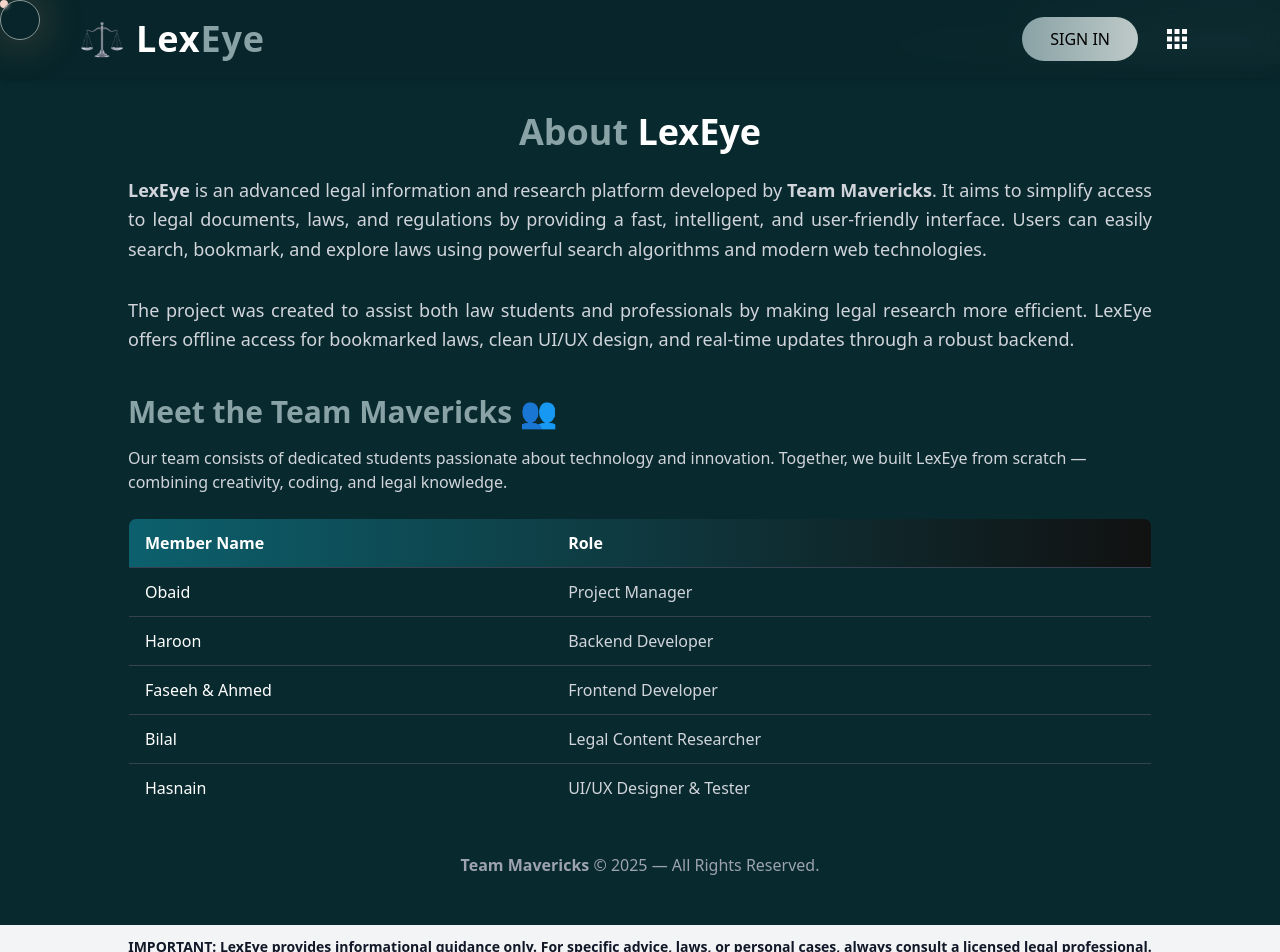
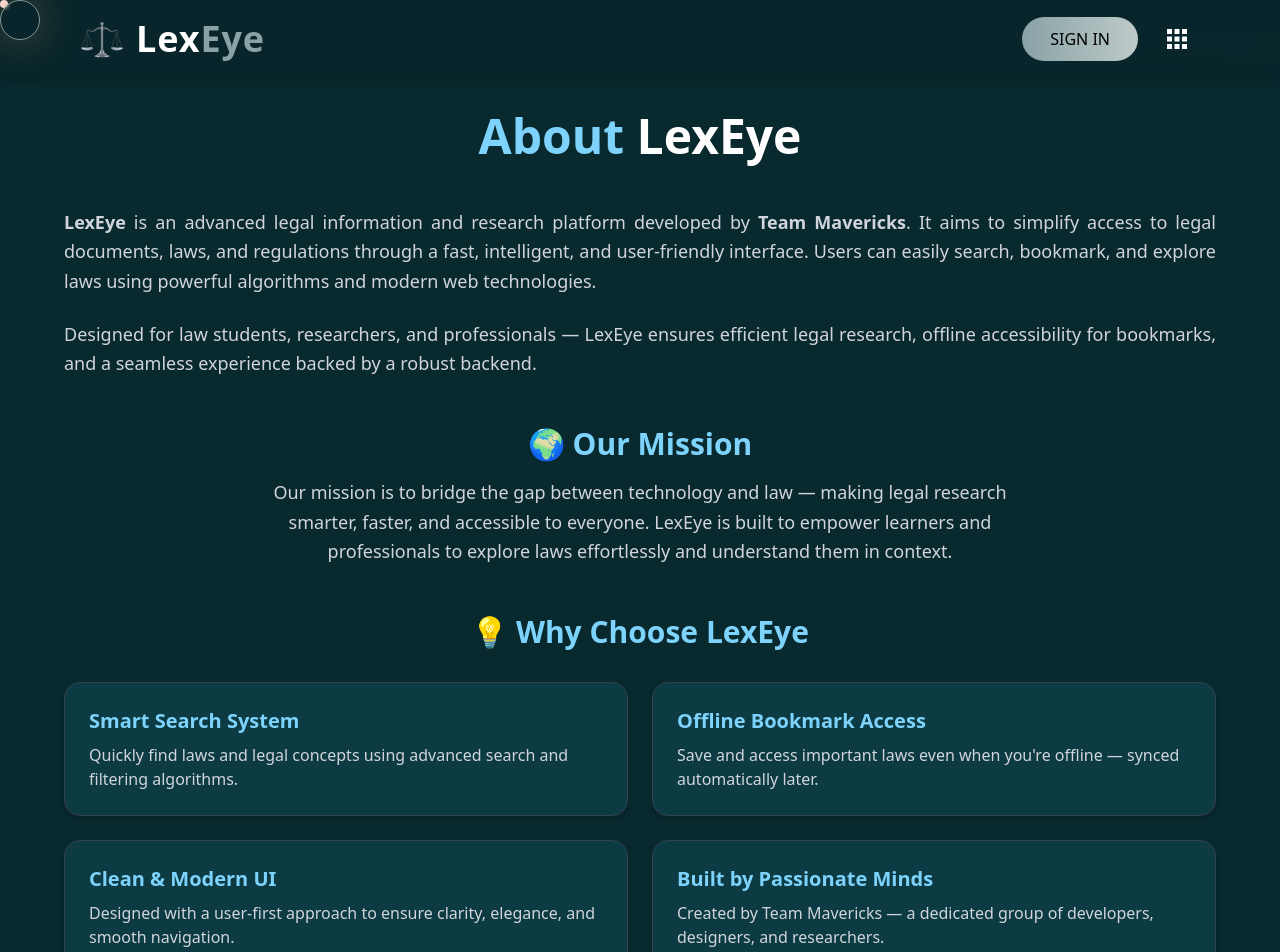
Before and after one commit to Haroon300/LexEye, a React (Vite) app in the folder fronend/front/: page /about in a window 1280 px wide. Shown: the top 952 px of the page. Built offline with nearby package versions, Linux system fonts and the light colour scheme.

Commit message:
Update About.jsx

```diff
--- a/fronend/front/src/About.jsx
+++ b/fronend/front/src/About.jsx
@@ -1,4 +1,5 @@
 import React from "react";
+import { motion } from "framer-motion";
 
 const About = () => {
   const team = [
@@ -9,45 +10,125 @@ const About = () => {
     { name: "Hasnain", role: "UI/UX Designer & Tester" },
   ];
 
+  const reasons = [
+    {
+      title: "Smart Search System",
+      desc: "Quickly find laws and legal concepts using advanced search and filtering algorithms.",
+    },
+    {
+      title: "Offline Bookmark Access",
+      desc: "Save and access important laws even when you're offline — synced automatically later.",
+    },
+    {
+      title: "Clean & Modern UI",
+      desc: "Designed with a user-first approach to ensure clarity, elegance, and smooth navigation.",
+    },
+    {
+      title: "Built by Passionate Minds",
+      desc: "Created by Team Mavericks — a dedicated group of developers, designers, and researchers.",
+    },
+  ];
+
   return (
     <div className="min-h-screen mt-[5%] bg-[#08292e] text-white px-6 py-12">
-      <div className="max-w-5xl mx-auto">
+      <div className="max-w-6xl mx-auto space-y-12">
+
         {/* Heading */}
-        <h1 className="text-4xl font-bold text-center mb-6 text-[#89a2a6]">
+        <motion.h1
+          className="text-5xl font-extrabold text-center mb-4 text-[#7dd3fc]"
+          initial={{ opacity: 0, y: -30 }}
+          animate={{ opacity: 1, y: 0 }}
+          transition={{ duration: 0.8 }}
+        >
           About <span className="text-white">LexEye</span>
-        </h1>
+        </motion.h1>
 
         {/* Description */}
-        <p className="text-gray-300 text-lg leading-relaxed mb-8 text-justify">
+        <motion.div
+          className="space-y-6 text-gray-300 text-lg leading-relaxed text-justify"
+          initial={{ opacity: 0 }}
+          animate={{ opacity: 1 }}
+          transition={{ delay: 0.3, duration: 0.8 }}
+        >
+          <p>
             <strong>LexEye</strong> is an advanced legal information and research
-          platform developed by <strong>Team Mavericks</strong>. It aims to
-          simplify access to legal documents, laws, and regulations by providing
-          a fast, intelligent, and user-friendly interface. Users can easily
-          search, bookmark, and explore laws using powerful search
-          algorithms and modern web technologies.
+            platform developed by <strong>Team Mavericks</strong>. It aims to simplify
+            access to legal documents, laws, and regulations through a fast,
+            intelligent, and user-friendly interface. Users can easily search,
+            bookmark, and explore laws using powerful algorithms and modern web
+            technologies.
           </p>
 
-        <p className="text-gray-300 text-lg leading-relaxed mb-10 text-justify">
-          The project was created to assist both law students and professionals
-          by making legal research more efficient. LexEye offers offline access
-          for bookmarked laws, clean UI/UX design, and real-time updates through
-          a robust backend.
+          <p>
+            Designed for law students, researchers, and professionals — LexEye ensures
+            efficient legal research, offline accessibility for bookmarks, and a
+            seamless experience backed by a robust backend.
+          </p>
+        </motion.div>
+
+        {/* Mission Section */}
+        <motion.section
+          className="mt-12"
+          initial={{ opacity: 0, y: 50 }}
+          animate={{ opacity: 1, y: 0 }}
+          transition={{ delay: 0.5, duration: 0.8 }}
+        >
+          <h2 className="text-3xl font-semibold text-[#7dd3fc] mb-4 text-center">
+            🌍 Our Mission
+          </h2>
+          <p className="text-gray-300 text-center max-w-3xl mx-auto text-lg leading-relaxed">
+            Our mission is to bridge the gap between technology and law — making legal
+            research smarter, faster, and accessible to everyone. LexEye is built to
+            empower learners and professionals to explore laws effortlessly and
+            understand them in context.
+          </p>
+        </motion.section>
+
+        {/* Why Choose LexEye Section */}
+        <motion.section
+          className="mt-16"
+          initial={{ opacity: 0 }}
+          animate={{ opacity: 1 }}
+          transition={{ delay: 0.6, duration: 0.8 }}
+        >
+          <h2 className="text-3xl font-semibold text-[#7dd3fc] mb-8 text-center">
+            💡 Why Choose LexEye
+          </h2>
+          <div className="grid grid-cols-1 sm:grid-cols-2 lg:grid-cols-2 gap-6">
+            {reasons.map((item, index) => (
+              <motion.div
+                key={index}
+                className="bg-[#0c3b43] p-6 rounded-2xl border border-gray-700 hover:border-[#7dd3fc] transition shadow-md hover:shadow-[#7dd3fc]/30"
+                whileHover={{ scale: 1.05 }}
+                transition={{ type: "spring", stiffness: 150 }}
+              >
+                <h3 className="text-xl font-semibold text-[#7dd3fc] mb-2">
+                  {item.title}
+                </h3>
+                <p className="text-gray-300">{item.desc}</p>
+              </motion.div>
+            ))}
+          </div>
+        </motion.section>
+
+        {/* Team Section */}
+        <motion.section
+          initial={{ opacity: 0 }}
+          animate={{ opacity: 1 }}
+          transition={{ delay: 0.7, duration: 0.8 }}
+        >
+          <h2 className="text-3xl font-semibold text-[#7dd3fc] mb-4 text-center">
+            👥 Meet Team Mavericks
+          </h2>
+
+          <p className="text-gray-300 mb-6 text-center max-w-3xl mx-auto">
+            A passionate team of developers, designers, and researchers who built LexEye
+            from the ground up — combining creativity, logic, and a vision for change.
           </p>
 
-        {/* Team Section */}
-        <h2 className="text-3xl font-semibold text-[#89a2a6] mb-4">
-          Meet the Team Mavericks 👥
-        </h2>
-
-        <p className="text-gray-300 mb-6">
-          Our team consists of dedicated students passionate about technology
-          and innovation. Together, we built LexEye from scratch — combining
-          creativity, coding, and legal knowledge.
-        </p>
-
-        {/* Table */}
+          {/* Team Table */}
           <div className="overflow-x-auto">
-          <table className="w-full border border-gray-700 rounded-lg overflow-hidden">
+            <table className="w-full border border-gray-700 rounded-xl overflow-hidden text-sm sm:text-base">
               <thead className="bg-gradient-to-r from-[#0c606d] to-[#111]">
                 <tr>
                   <th className="py-3 px-4 text-left text-white">Member Name</th>
@@ -56,25 +137,31 @@ const About = () => {
               </thead>
               <tbody>
                 {team.map((member, index) => (
-                <tr
+                  <motion.tr
                     key={index}
                     className="border-t border-gray-700 hover:bg-gray-700 transition"
+                    whileHover={{ scale: 1.02 }}
                   >
                     <td className="py-3 px-4 font-medium">{member.name}</td>
                     <td className="py-3 px-4 text-gray-300">{member.role}</td>
-                </tr>
+                  </motion.tr>
                 ))}
               </tbody>
             </table>
           </div>
+        </motion.section>
 
         {/* Footer */}
-        <div className="text-center mt-10 text-gray-400">
+        <motion.div
+          className="text-center mt-10 text-gray-400 text-sm sm:text-base"
+          initial={{ opacity: 0 }}
+          animate={{ opacity: 1 }}
+          transition={{ delay: 0.9, duration: 0.6 }}
+        >
           <p>
-            <strong>Team Mavericks</strong> © {new Date().getFullYear()} — All
-            Rights Reserved.
+            <strong>Team Mavericks</strong> © {new Date().getFullYear()} — All Rights Reserved.
           </p>
-        </div>
+        </motion.div>
       </div>
     </div>
   );
```
Lines whose indentation alone changed are shown as unchanged.
